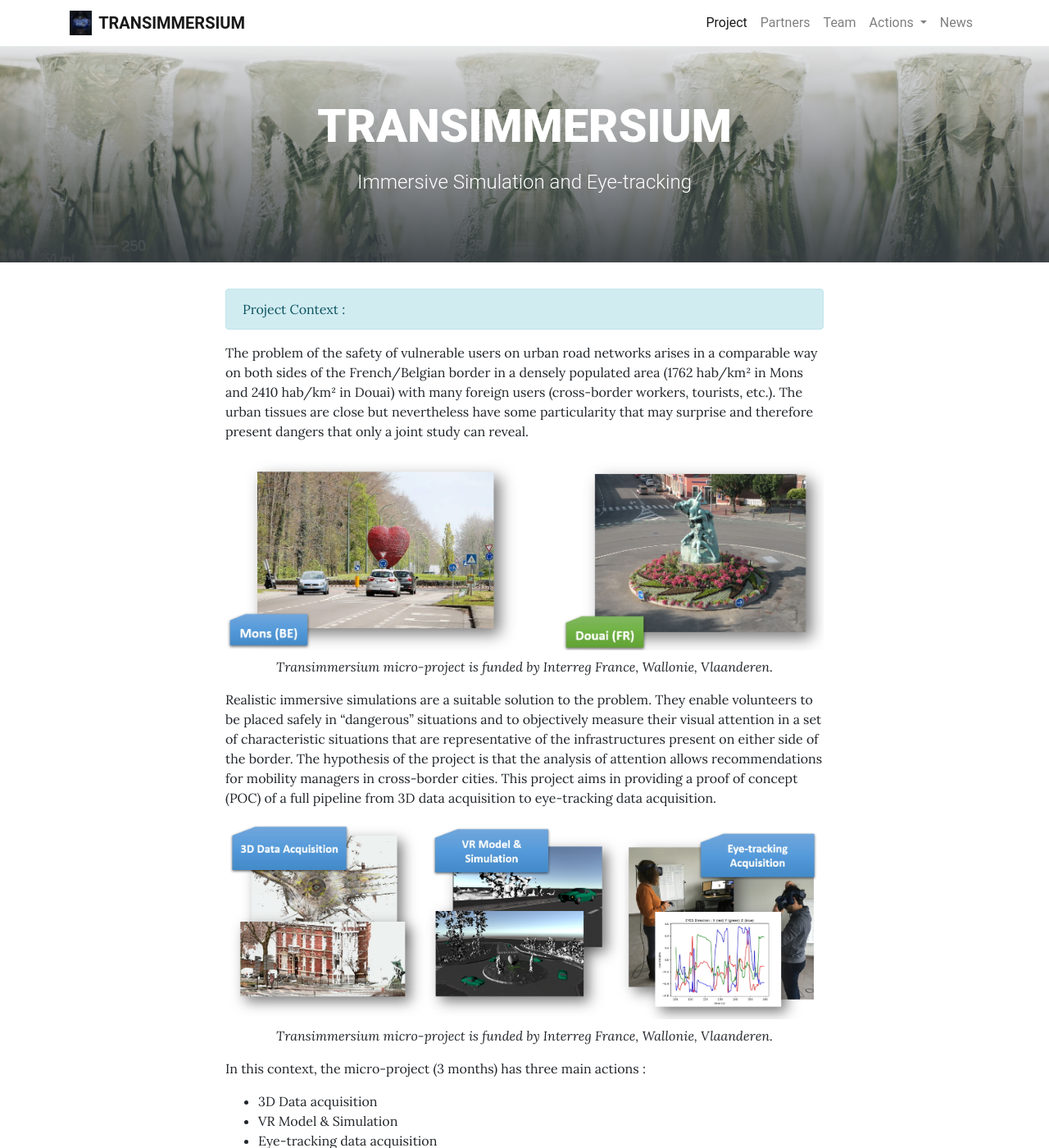
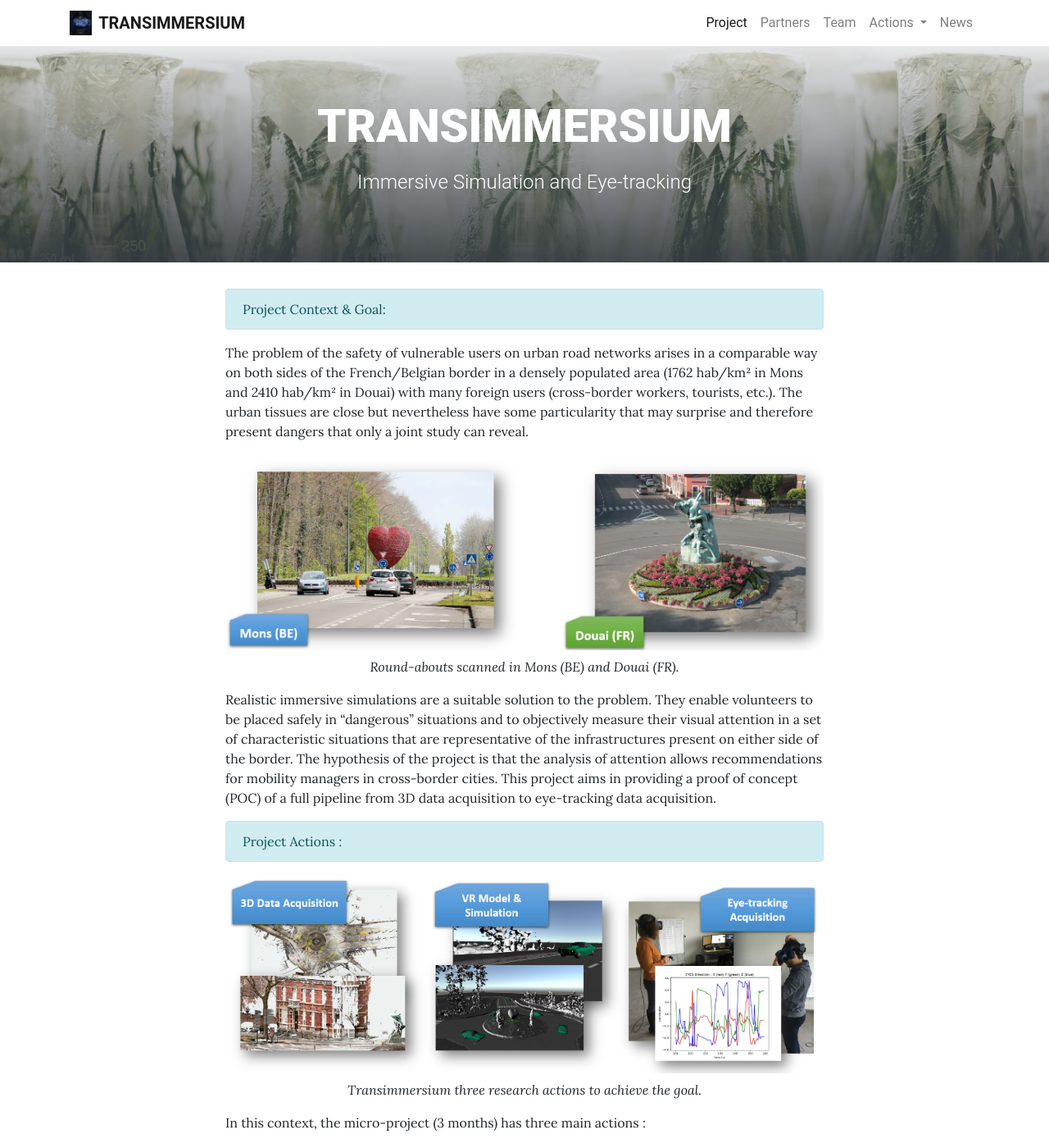
Before and after one commit to numediart/Transimmersium, a Jekyll site: the page built from pages/project.md, in a window 1280 px wide and 1400 px high. Shown: the whole window at 82% size. Built offline with Jekyll 4.4.1, drawn with Linux system fonts in a browser that asks for light colours.

Commit message:
Update project.md

```diff
--- a/pages/project.md
+++ b/pages/project.md
@@ -8,17 +8,20 @@ permalink: /
 
 
 {: .alert .alert-info}
-Project Context :
+Project Context & Goal:
 
 The problem of the safety of vulnerable users on urban road networks arises in a comparable way on both sides of the French/Belgian border in a densely populated area (1762 hab/km² in Mons and 2410 hab/km² in Douai) with many foreign users (cross-border workers, tourists, etc.). The urban tissues are close but nevertheless have some particularity that may surprise and therefore present dangers that only a joint study can reveal.
 
 ![Project partners](https://raw.githubusercontent.com/numediart/Transimmersium/main/assets/img/trans_context.jpg)
-_Transimmersium micro-project is funded by Interreg France, Wallonie, Vlaanderen._
+_Round-abouts scanned in Mons (BE) and Douai (FR)._
 
 Realistic immersive simulations are a suitable solution to the problem. They enable volunteers to be placed safely in "dangerous" situations and to objectively measure their visual attention in a set of characteristic situations that are representative of the infrastructures present on either side of the border. The hypothesis of the project is that the analysis of attention allows recommendations for mobility managers in cross-border cities. This project aims in providing a proof of concept (POC) of a full pipeline from 3D data acquisition to eye-tracking data acquisition.
 
+{: .alert .alert-info}
+Project Actions :
+
 ![Project partners](https://raw.githubusercontent.com/numediart/Transimmersium/main/assets/img/trans_actions.jpg)
-_Transimmersium micro-project is funded by Interreg France, Wallonie, Vlaanderen._
+_Transimmersium three research actions to achieve the goal._
 
 In this context, the micro-project (3 months) has three main actions :
 * 3D Data acquisition
```
